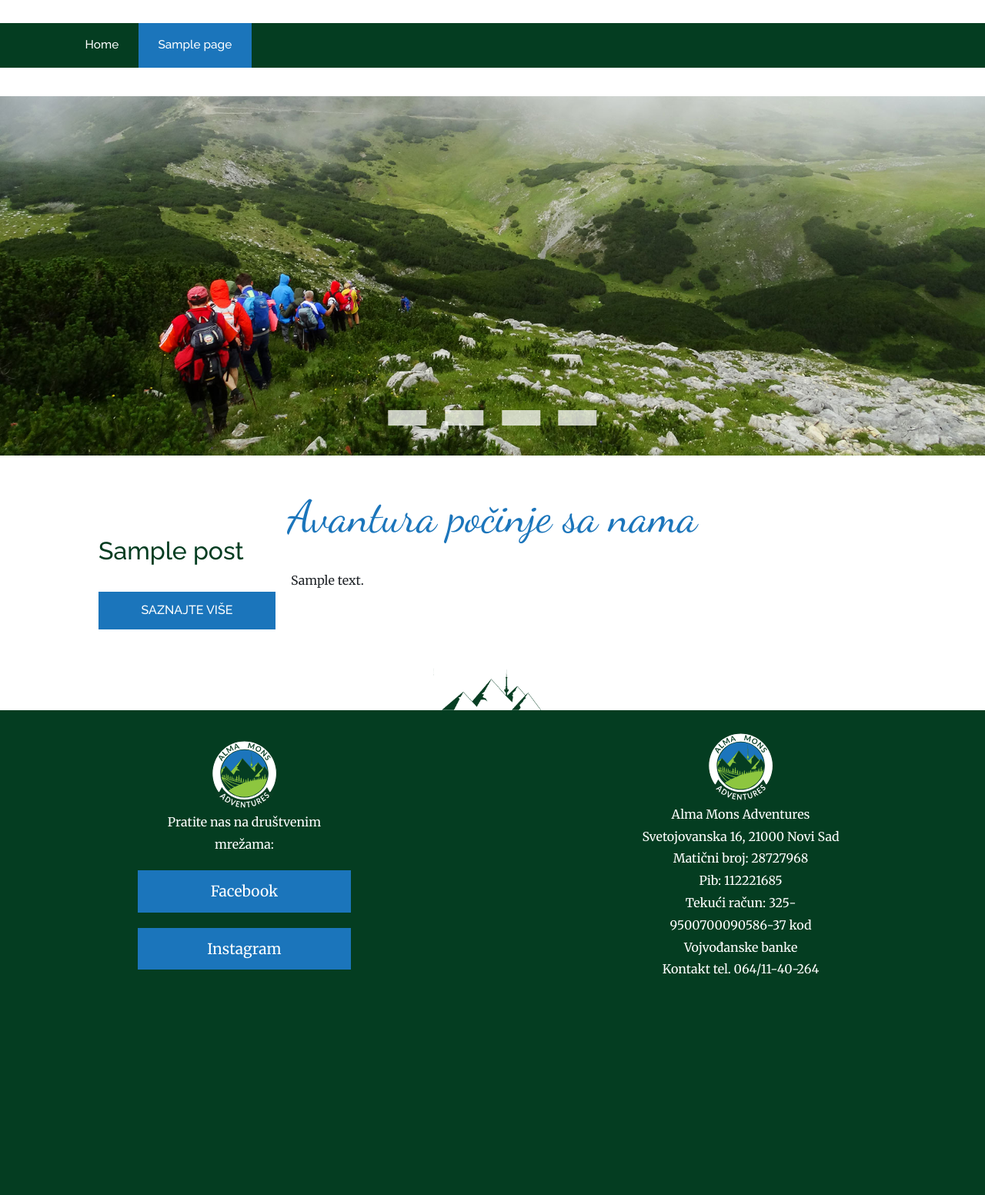
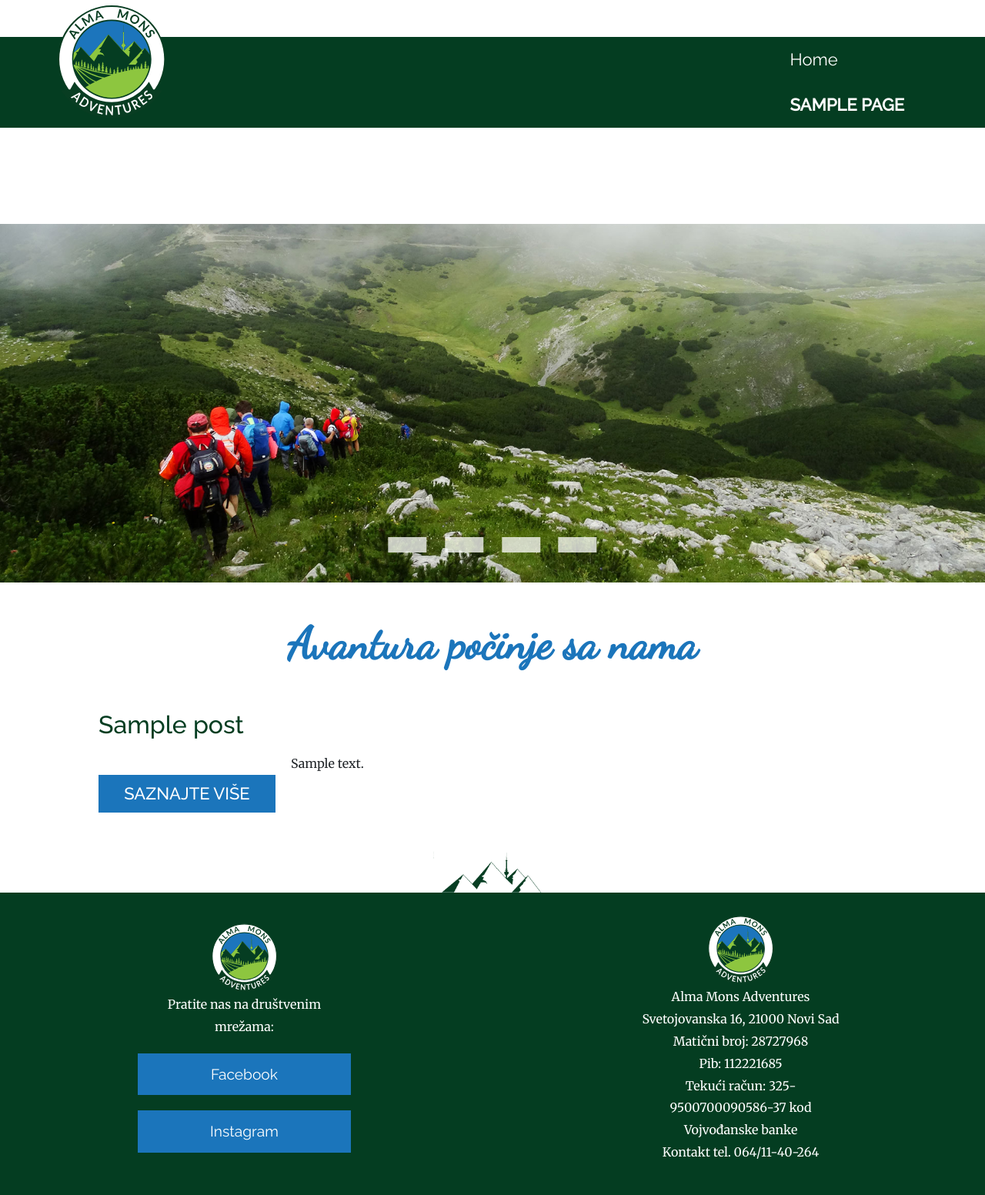
Before and after one commit to gocapuskarevic/almamonsadventures, a WordPress theme: template wp-content/themes/almamons/front-page.php in a window 1280 px wide. Shown: the whole page at 77% size. Before the commit the page ends 1316 px from the top, so only its background shows below. Run offline with PHP 8.4 and a stand-in for WordPress, Linux system fonts and the light colour scheme; the site name, menu and one post (Sample post) are stand-ins, and other content is empty; a map, chart or similar area stays blank; some libraries are stand-ins or nearby versions; grey boxes are pictures that could not be loaded.

Commit message:
Menu style done.

```diff
--- a/wp-content/themes/almamons/css/style.css
+++ b/wp-content/themes/almamons/css/style.css
@@ -35,24 +35,6 @@ ul {
 	margin-bottom: 10px;
 }
 
-header {
-	position: absolute;
-	left: 0;
-	top: 0;
-	width: 100%;
-	z-index: 99;
-}
-
-.logo {
-	position: relative;
-	left: 0;
-	top: 0;
-	display: block;
-	width: 8vw;
-	height: 8vw;
-	margin: 1.5vw;
-	z-index: 100;
-}
 
 .icon {
 	display: none;
@@ -71,45 +53,6 @@ header {
 	font-size: 1.2vw;
 	line-height: 4.5vw;
 }
-
-
-
-ul {
-	text-align: right;
-	padding-right: 1.5vw;
-}
-
-ul li {
-	position: relative;
-	display: inline-block;
-}
-
-ul li a {
-	display: block;
-	padding: 0 2vw;
-	color: #fff;
-	text-align: center;
-	font-family: 'Raleway', sans-serif;
-	font-weight: 500;
-	font-size: 1.2vw;
-	line-height: 4.5vw;
-	background: #043D21;
-	transition: 0.4s;
-}
-ul li:last-child a {
-	background: #1B75BB;
-}
-
-header ul li a:hover {
-	background: #8DC63F;
-	transition: 0.4s;
-}
-
-
-header ul .sub-menu:last-child a {
-	background: #043D21;
-}
-
 
 .hero {
 	position: relative;
--- a/wp-content/themes/almamons/header.php
+++ b/wp-content/themes/almamons/header.php
@@ -20,19 +20,30 @@
 </head>
 
 <body>
+	<div class="container navigations">
+    <div class="row">
+      <div class="col">
+				<div class="logo">
+					<a href="<?php echo get_site_url(); ?>">
+						<img src="<?php bloginfo('template_directory'); ?>/img/logo.svg">
+					</a>
+  			</div>
+			</div>
+		</div>
+	</div>
+
 	<header>
     <div class="container navigations">
       <div class="row">
         <div class="col">
           <div class="menu-primary">
-              <!--<div class="logo">
-								<a class="logo" href="<?php echo get_site_url(); ?>">
-									<img src="<?php bloginfo('template_directory'); ?>/img/logo.svg">
-								</a>-->
+            <div>
             </div>
-              <nav class="navbar navbar-expand-md navbar-dark">
+            <nav class="navbar navbar-expand-xl navbar-dark">
               <button class="navbar-toggler" type="button" data-toggle="collapse" data-target="#navbarSupportedContent" aria-controls="navbarSupportedContent" aria-expanded="false" aria-label="Toggle navigation">
-                  <span class="navbar-toggler-icon"></span>
+                <span class="navbar-toggler-icon">
+								<i class="fas fa-bars"></i>
+								</span>
               </button>
               <div class="collapse navbar-collapse" id="navbarSupportedContent">
 							<?php
--- a/wp-content/themes/almamons/inc/css/style.css
+++ b/wp-content/themes/almamons/inc/css/style.css
@@ -1,8 +1,34 @@
 @charset "UTF-8";
 /* VARIABLES */
 /* COLORS */
+/* FONTS */
+/* FONT-SIZE */
+/* BREAK POINTS */
 /* VARIABLES */
 /* COLORS */
+/* FONTS */
+/* FONT-SIZE */
+/* BREAK POINTS */
+h2 {
+  margin: 20px 0;
+}
+
+a {
+  color: #fff;
+  text-decoration: none;
+  font-family: "Raleway", sans-serif;
+  font-size: 22px;
+}
+a:hover {
+  color: #fff;
+  text-decoration: none;
+}
+
+/* VARIABLES */
+/* COLORS */
+/* FONTS */
+/* FONT-SIZE */
+/* BREAK POINTS */
 /*header{
   ul{
     li{
@@ -19,6 +45,20 @@
     }
   }
 }*/
+.logo {
+  width: 150px;
+  position: absolute;
+  top: 0;
+  left: 0;
+  z-index: 150;
+}
+@media (max-width: 1200px) {
+  .logo {
+    width: 100px;
+    top: 20px;
+  }
+}
+
 .navbar-toggler {
   border: none;
   position: absolute;
@@ -31,68 +71,158 @@
 
 header {
   background-color: #043D21;
-  margin: 30px 0;
+  margin: 48px 0;
+}
+@media (max-width: 1200px) {
+  header {
+    height: 48px;
+  }
+}
+header .menu-primary {
+  display: flex;
+  align-items: center;
+  justify-content: space-between;
 }
 header .navbar {
   padding: 0;
+  z-index: 50;
 }
-header .navbar a {
-  text-align: left;
+header .navbar .navbar-toggler-icon {
+  padding-top: 5px;
+  background-image: none;
 }
-header .navbar a:hover {
+header .navbar .navbar-toggler-icon i {
+  font-size: 30px;
+}
+header .navbar li {
+  transition: 0.2s all ease;
+}
+header .navbar li:hover {
+  background-color: #8DC63F;
+}
+header .navbar li:hover a {
   color: #fff;
   text-decoration: none;
-  transition: 0.2s all ease;
 }
 header .navbar #menu-top-bar {
   display: flex;
   justify-content: center;
 }
-header .navbar .sub-menu {
-  display: none;
-  position: absolute;
-  min-width: 250px;
+@media (max-width: 1200px) {
+  header .navbar #menu-top-bar {
+    display: block;
+  }
 }
-header .navbar .sub-menu li {
-  display: block;
+header .navbar ul {
+  background-color: #043D21;
 }
-header .navbar .sub-menu li a {
-  text-align: left;
+@media (max-width: 1200px) {
+  header .navbar ul {
+    margin-top: 48px;
+    min-width: 270px;
+  }
 }
-header .navbar .sub-menu li a:hover {
-  color: #fff;
-  text-decoration: none;
-  transition: 0.2s all ease;
-  background-color: #8DC63F;
+@media (max-width: 380px) {
+  header .navbar ul li:first-child {
+    padding-top: 15px;
+  }
 }
-@media (max-width: 768px) {
+header .navbar ul li:last-child {
+  font-weight: 600;
+  text-transform: uppercase;
+}
+@media (max-width: 1200px) {
   header .navbar ul li {
-    display: flex;
-    justify-content: center;
-    align-items: center;
+    display: block;
   }
-  header .navbar ul li a {
-    font-size: 25px;
-  }
+}
+header .navbar ul li a {
+  display: inline-block;
+  padding: 15px 20px;
 }
 header .menu-item-has-children {
   position: relative;
 }
+header .menu-item-has-children .sub-menu {
+  display: none;
+  position: absolute;
+  min-width: 270px;
+}
+@media (max-width: 1200px) {
+  header .menu-item-has-children .sub-menu {
+    position: relative;
+    margin-top: 0;
+    display: none;
+  }
+}
+header .menu-item-has-children .sub-menu li {
+  display: block;
+  transition: 0.2s all ease;
+}
+@media (max-width: 380px) {
+  header .menu-item-has-children .sub-menu li:first-child {
+    padding-top: 0;
+  }
+}
+header .menu-item-has-children .sub-menu li:last-child {
+  font-weight: 400;
+  text-transform: none;
+}
+@media (max-width: 1200px) {
+  header .menu-item-has-children .sub-menu li {
+    margin-left: 10px;
+  }
+}
+header .menu-item-has-children .sub-menu li a {
+  display: block;
+  text-align: left;
+}
+header .menu-item-has-children .sub-menu li a:first-child:hover {
+  background-color: #8DC63F;
+}
+@media (max-width: 1200px) {
+  header .menu-item-has-children .sub-menu li a:first-child:after {
+    content: "";
+  }
+}
+header .menu-item-has-children .sub-menu li:hover {
+  background-color: #8DC63F;
+}
+header .menu-item-has-children .sub-menu li:hover a {
+  color: #fff;
+  text-decoration: none;
+}
 header .menu-item-has-children:hover .sub-menu {
   display: block;
 }
-@media (max-width: 768px) {
-  header .menu-item-has-children:after {
+@media (max-width: 1200px) {
+  header .menu-item-has-children a:first-child:after {
     font-family: "Font Awesome 5 Free";
     font-weight: 900;
     content: "";
     color: #fff;
     position: relative;
+    margin-left: 10px;
   }
 }
 
 .hero {
   margin-top: 125px;
+  z-index: -5;
+}
+
+.avantura {
+  font-weight: 600;
+  margin-bottom: 40px;
+}
+
+.left img {
+  margin-bottom: 20px;
+}
+
+h2.other {
+  margin-top: 0;
+  margin-bottom: 30px;
 }
 
 /*# sourceMappingURL=style.css.map */
--- a/wp-content/themes/almamons/inc/sass/components/_global.scss
+++ b/wp-content/themes/almamons/inc/sass/components/_global.scss
@@ -2,4 +2,5 @@
 // ---------------------
 
 @import "vars";
+@import "typo";
 @import "header";
--- a/wp-content/themes/almamons/js/script.js
+++ b/wp-content/themes/almamons/js/script.js
@@ -35,11 +35,11 @@ jQuery(function($) {
 				jQuery(".sub-menu").toggleClass("show");
 			});*/
 
-			$('#toggler').on('click',function(){
-				if( $('#menu-top-bar').css('display') == 'block'){
-					$('#menu-top-bar').css('display','none');
-				}else if($('#menu-top-bar').css('display') == 'none'){
-					$('#menu-top-bar').css('display','block');
+			$('.menu-item-has-children').on('click',function(){
+				if( $('.sub-menu').css('display') == 'block'){
+					$('.sub-menu').css('display','none');
+				}else if($('.sub-menu').css('display') == 'none'){
+					$('.sub-menu').css('display','block');
 				}
 			})
 
```
Also changed, not shown: wp-content/themes/almamons/inc/sass/components/_header.scss (+121 -23 lines), wp-content/themes/almamons/inc/sass/components/_vars.scss (+11 -1 lines), 1 other file. Lines whose indentation alone changed are shown as unchanged.
